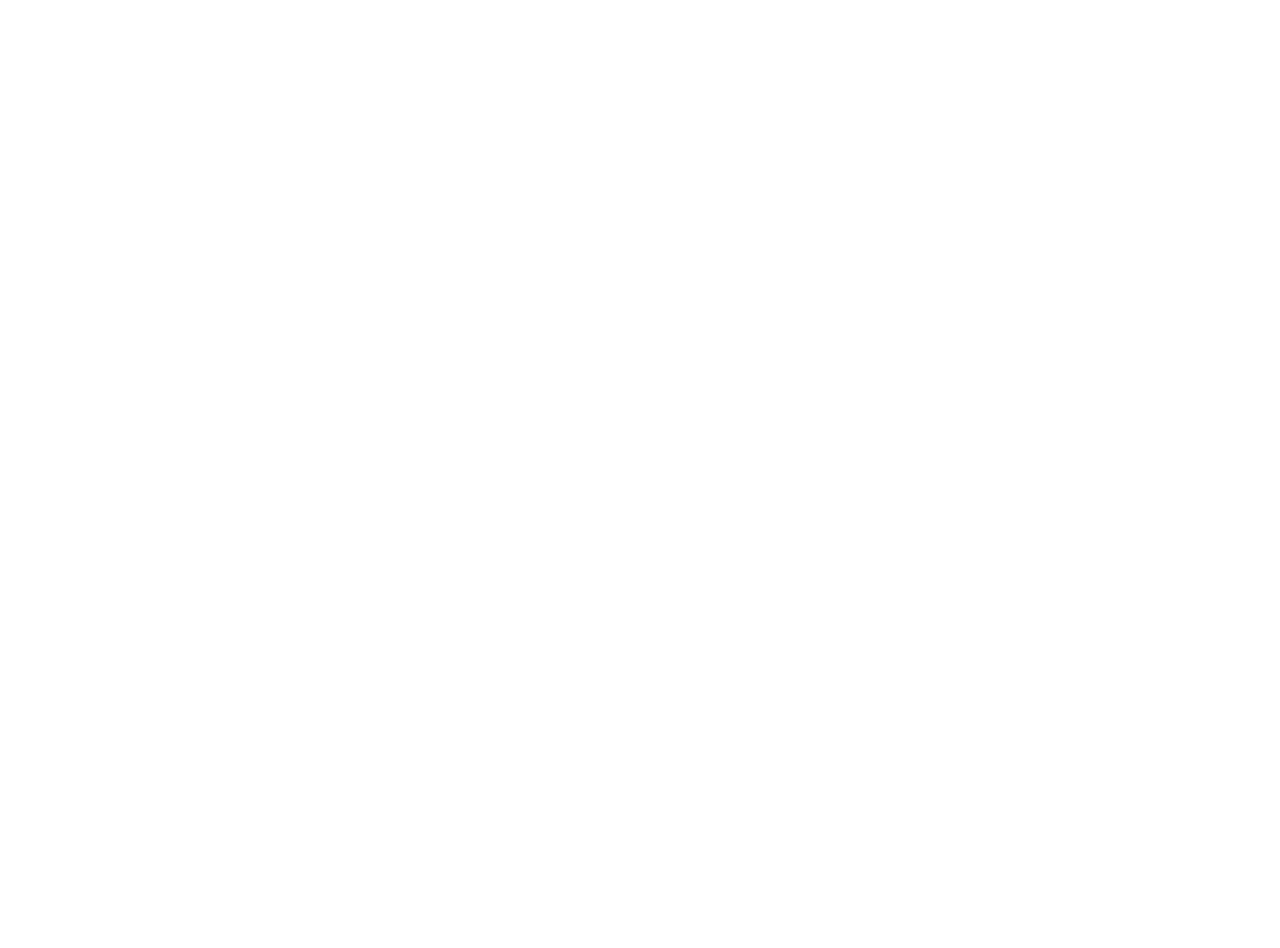
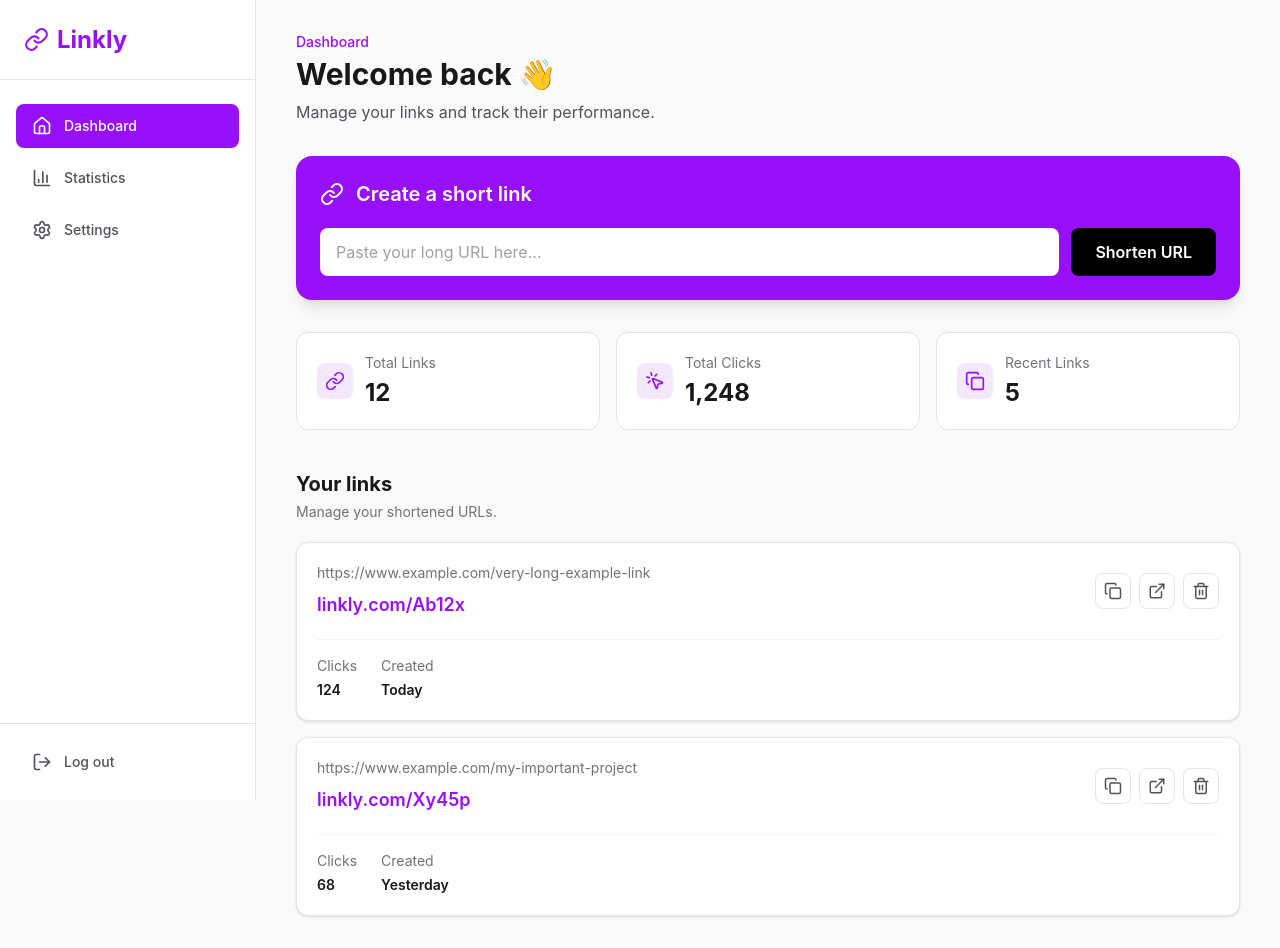
Before and after one commit to ini-123/URL-Shortener, a React app in the folder frontend/: page /dashboard in a window 1280 px wide. Before the commit this address had no page. Before the commit the page ends 800 px from the top, so only its background shows below. Built offline with nearby package versions, Linux system fonts and the light colour scheme; the HTML template or start-up script is replaced by a standard one.

Commit message:
Add dashboard and URL card

```diff
--- a/frontend/src/Routes/AppRoutes.jsx
+++ b/frontend/src/Routes/AppRoutes.jsx
@@ -2,6 +2,8 @@
 import Navbar from '../components/Navbar'
 import Login from '../pages/Login'
 import Register from '../pages/Register'
+import Dashboard from '../pages/Dashboard'
+
 
 function Home() {
     return (
@@ -32,6 +34,7 @@
             <Route path="/" element={<Home />} />
             <Route path="/login" element={<Login />} />
             <Route path="/register" element={<Register />} />
+            <Route path="/dashboard" element={<Dashboard />} />
         </Routes>
     )
 }
--- /dev/null
+++ b/frontend/src/components/UrlCard.jsx
@@ -0,0 +1,46 @@
+import { Copy, ExternalLink, Trash2 } from 'lucide-react'
+
+function UrlCard({ url }) {
+    return (
+       <div className="rounded-xl border border-zinc-200 bg-white p-5 shadow-sm dark:border-zinc-800 dark:bg-zinc-950">
+           <div className="flex flex-col gap-4 sm:flex-row sm:items-center sm:justify-between">
+                <div className="min-w-0">
+                  <p className="truncate text-sm text-zinc-500 dark:text-zinc-400">{url.originalUrl}</p>
+                  <p className="mt-2 break-all text-lg font-semibold text-purple-600 dark:text-purple-400">{url.shortUrl}</p>
+               </div>
+               <div className="flex shrink-0 items-center gap-2">
+                   <button
+                      className="rounded-lg border border-zinc-200 p-2 text-zinc-600 transition hover:border-purple-500 hover:text-purple-600
+                      dark:border-zinc-700 dark:text-zinc-400 dark:hover:text-purple-400"
+                      title="Copy link"> <Copy size={18} />
+                   </button>
+                    <a
+                       href={url.originalUrl}
+                       target="_blank"
+                       rel="noreferrer"
+                       className="rounded-lg border border-zinc-200 p-2 text-zinc-600 transition hover:border-purple-500 hover:text-purple-600
+                       dark:border-zinc-700 dark:text-zinc-400 dark:hover:text-purple-400"
+                       title="Open original link"> <ExternalLink size={18} />
+                   </a>
+                   <button
+                       className="rounded-lg border border-zinc-200 p-2 text-zinc-600 transition hover:border-red-500 hover:text-red-500
+                       dark:border-zinc-700 dark:text-zinc-400 dark:hover:text-red-400"
+                       title="Delete link"> <Trash2 size={18} />
+                  </button>
+               </div>
+           </div>
+            <div className="mt-5 flex flex-wrap gap-6 border-t border-zinc-100 pt-4 text-sm dark:border-zinc-800">
+                <div>
+                  <p className="text-zinc-500 dark:text-zinc-500">Clicks</p>
+                  <p className="mt-1 font-semibold">{url.clicks}</p>
+                </div>
+                <div>
+                   <p className="text-zinc-500 dark:text-zinc-500">Created</p>
+                   <p className="mt-1 font-semibold">{url.createdAt}</p>
+               </div>
+           </div>
+       </div>
+    )
+}
+
+export default UrlCard
--- /dev/null
+++ b/frontend/src/pages/Dashboard.jsx
@@ -0,0 +1,123 @@
+import { useState } from 'react'
+import { Menu, Link as LinkIcon, Copy, MousePointerClick } from 'lucide-react'
+import Sidebar from '../components/Sidebar'
+import UrlCard from '../components/UrlCard'
+const sampleUrls = [
+    {
+      id: 1,
+      originalUrl: 'https://www.example.com/very-long-example-link',
+      shortUrl: 'linkly.com/Ab12x',
+      clicks: 124,
+      createdAt: 'Today',
+    },
+    {
+      id: 2,
+      originalUrl: 'https://www.example.com/my-important-project',
+      shortUrl: 'linkly.com/Xy45p',
+      clicks: 68,
+      createdAt: 'Yesterday',
+    },
+]
+
+function Dashboard() {
+    const [sidebarOpen, setSidebarOpen] = useState(false)
+    return (
+        <div className="min-h-screen bg-zinc-50 text-zinc-900 dark:bg-black dark:text-white">
+            <Sidebar isOpen={sidebarOpen} onClose={() => setSidebarOpen(false)}/>
+
+            {/* Main content */}
+            <main className="lg:ml-64">
+                {/* Mobile header */}
+                <header className="flex h-20 items-center border-b border-zinc-200 bg-white px-6 dark:border-zinc-800
+                    dark:bg-zinc-950 lg:hidden">
+                    <button
+                        onClick={() => setSidebarOpen(true)}
+                        className="rounded-lg p-2 hover:bg-zinc-100 dark:hover:bg-zinc-900">
+                        <Menu size={24} />
+                    </button>
+                    <div className="ml-4 flex items-center gap-2 text-xl font-bold text-purple-600 dark:text-purple-500">
+                        <LinkIcon size={22} /> Linkly
+                    </div>
+                </header>
+                <div className="mx-auto max-w-7xl px-6 py-8 lg:px-10">
+
+                    {/* Heading */}
+                    <div className="mb-8">
+                        <p className="text-sm font-medium text-purple-600 dark:text-purple-400">Dashboard</p>
+                        <h1 className="mt-1 text-3xl font-bold">Welcome back 👋</h1>
+                        <p className="mt-2 text-zinc-600 dark:text-zinc-400">Manage your links and track their performance.</p>
+                    </div>
+
+                    {/* Create URL */}
+                    <section className="rounded-2xl bg-purple-600 p-6 shadow-lg">
+                        <div className="flex items-center gap-3 text-white">
+                            <LinkIcon size={24} />
+                            <h2 className="text-xl font-semibold">Create a short link</h2>
+                        </div>
+                        <div className="mt-5 flex flex-col gap-3 md:flex-row">
+                            <input
+                                type="url"
+                                placeholder="Paste your long URL here..."
+                                className="min-w-0 flex-1 rounded-lg border-0 bg-white px-4 py-3 text-zinc-900 outline-none
+                                placeholder:text-zinc-400 focus:ring-2 focus:ring-white/40"
+                            />
+                            <button className="rounded-lg bg-black px-6 py-3 font-semibold text-white transition hover:bg-zinc-900">
+                                Shorten URL
+                            </button>
+                        </div>
+                    </section>
+
+                    {/* Stats */}
+                    <section className="mt-8 grid gap-4 sm:grid-cols-2 lg:grid-cols-3">
+                        <div className="rounded-xl border border-zinc-200 bg-white p-5 dark:border-zinc-800 dark:bg-zinc-950">
+                            <div className="flex items-center gap-3">
+                                <div className="rounded-lg bg-purple-100 p-2 text-purple-600 dark:bg-purple-500/10 dark:text-purple-400">
+                                    <LinkIcon size={20} />
+                                </div>
+                                <div>
+                                    <p className="text-sm text-zinc-500 dark:text-zinc-400">Total Links</p>
+                                    <p className="mt-1 text-2xl font-bold">12</p>
+                                </div>
+                            </div>
+                        </div>
+                        <div className="rounded-xl border border-zinc-200 bg-white p-5 dark:border-zinc-800 dark:bg-zinc-950">
+                            <div className="flex items-center gap-3">
+                                <div className="rounded-lg bg-purple-100 p-2 text-purple-600 dark:bg-purple-500/10 dark:text-purple-400">
+                                    <MousePointerClick size={20} />
+                                </div>
+                                <div>
+                                    <p className="text-sm text-zinc-500 dark:text-zinc-400">Total Clicks</p>
+                                    <p className="mt-1 text-2xl font-bold">1,248</p>
+                                </div>
+                            </div>
+                        </div>
+                        <div className="rounded-xl border border-zinc-200 bg-white p-5 dark:border-zinc-800 dark:bg-zinc-950">
+                            <div className="flex items-center gap-3">
+                                <div className="rounded-lg bg-purple-100 p-2 text-purple-600 dark:bg-purple-500/10 dark:text-purple-400">
+                                    <Copy size={20} />
+                                </div>
+                                <div>
+                                    <p className="text-sm text-zinc-500 dark:text-zinc-400">Recent Links</p>
+                                    <p className="mt-1 text-2xl font-bold">5</p>
+                                </div>
+                            </div>
+                        </div>
+                    </section>
+
+                    {/* URLs */}
+                    <section className="mt-10">
+                        <div className="mb-5 flex items-center justify-between">
+                            <div>
+                                <h2 className="text-xl font-bold">Your links</h2>
+                                <p className="mt-1 text-sm text-zinc-500 dark:text-zinc-400">Manage your shortened URLs.</p>
+                            </div>
+                        </div>
+                        <div className="space-y-4"> {sampleUrls.map((url) => ( <UrlCard key={url.id} url={url} /> ))} </div>
+                    </section>
+                </div>
+            </main>
+        </div>
+    )
+}
+
+export default Dashboard
```
